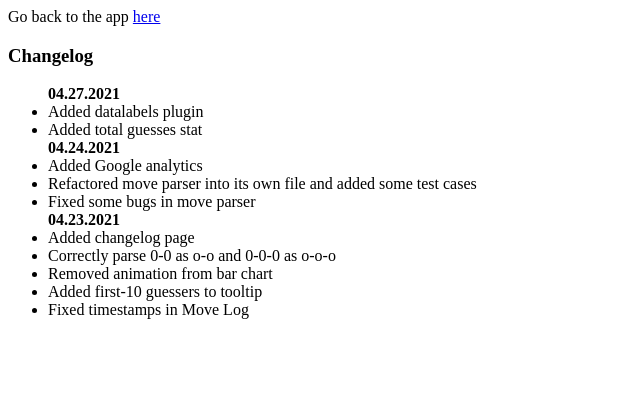
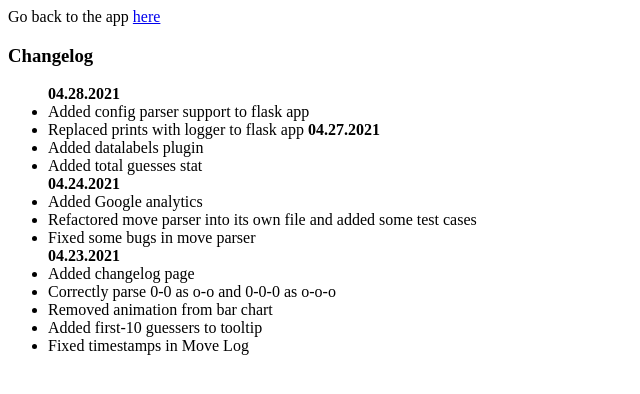
Before and after one commit to keithxm23/chess_chat, a Flask app: page /changelog in a window 1280 px wide. Shown: the top 394 px of the page, without its empty margins (0-640 px from the left). Run offline with Flask 2, Linux system fonts and the light colour scheme.

Commit message:
Add logging, configparsing

```diff
--- /dev/null
+++ b/chesschat.ini
@@ -0,0 +1,3 @@
+[logger]
+debug_log = ./debug.log
+error_log = ./error.log
--- a/main.py
+++ b/main.py
@@ -5,8 +5,13 @@ import re
 from datetime import datetime
 from db import insert_yt_id, check_id_present
 from move_parser import detect_move
+import logging
+import configparser
 
 
+config = configparser.ConfigParser()
+config.read('./chesschat.ini')
+logging.basicConfig(filename = './debug.log', level=logging.DEBUG)
 
 async_mode = None
 app = Flask(__name__)
@@ -28,37 +33,41 @@ def moves():
 
 @socket_.on('my_event', namespace='/test')
 def test_message(message):
-    print(message)
+    app.logger.debug(message)
     yt_id = message['yt_id']
     processing = check_id_present(yt_id)
     if processing:
-        print('already processing ytid, skipping')
+        app.logger.debug('already processing ytid, skipping')
         join_room(yt_id)
         pass
     else:
-        print('adding ytid to db and emitting events')
+        app.logger.debug('adding ytid to db and emitting events')
         insert_yt_id(yt_id)
         join_room(yt_id)
         session['receive_count'] = session.get('receive_count', 0) + 1
-        chat = pytchat.create(video_id=message['yt_id'], interruptable=False)
-        #chat = pytchat.create(video_id='rS-FpbFuP0M', interruptable=False)
-        #chat = pytchat.create(video_id='CULDhDOFEKw', interruptable=False)
-        #chat = pytchat.create(video_id='CULDhDOFEKw', interruptable=False, seektime=900)
-        #chat = pytchat.create(video_id='rS-FpbFuP0M', interruptable=False, seektime=900)
+        try:
+            chat = pytchat.create(video_id=message['yt_id'], interruptable=False)
+            #chat = pytchat.create(video_id='rS-FpbFuP0M', interruptable=False)
+            #chat = pytchat.create(video_id='CULDhDOFEKw', interruptable=False)
+            #chat = pytchat.create(video_id='CULDhDOFEKw', interruptable=False, seektime=900)
+            #chat = pytchat.create(video_id='rS-FpbFuP0M', interruptable=False, seektime=900)
+            #chat = pytchat.create(video_id='rS-aFpbFuP0M', interruptable=False, seektime=900)
+        except Exception as e:
+            app.logger.error(e)
         while chat.is_alive():
             for c in chat.get().sync_items():
-                #print(f"PROCESSING: {c.datetime} [{c.author.name}]- {c.message}")
+                #app.logger.debug(f"PROCESSING: {c.datetime} [{c.author.name}]- {c.message}")
                 move = detect_move(c.message)
                 time_obj = datetime.strptime(f"{c.datetime} EST", '%Y-%m-%d %H:%M:%S %Z')
                 utc_time = time_obj.strftime('%m/%d/%Y %H:%M:%S %Z')
 
 
-                print(f"PROCESSING: {c.datetime} {c.timestamp} [{c.author.name}]- {c.message} {c.elapsedTime}")
+                #app.logger.debug(f"PROCESSING: {c.datetime} {c.timestamp} [{c.author.name}]- {c.message} {c.elapsedTime}")
 
                 if move == None:
-                    print(f"SKIPPING: {c.datetime} [{c.author.name}]- {c.message}")
+                    app.logger.debug(f"SKIPPING: {c.datetime} [{c.author.name}]- {c.message}")
                     continue
-                print(f"{session['receive_count']} EMITTING MOVE: {move} :::: {c.datetime} [{c.author.name}]- {c.message}")
+                app.logger.debug(f"{session['receive_count']} EMITTING MOVE: {move} :::: {c.datetime} [{c.author.name}]- {c.message}")
                 emit('my_response',
                     {'move': move,
                       'count': session['receive_count'],
--- a/templates/changelog.html
+++ b/templates/changelog.html
@@ -10,6 +10,12 @@
 
   <h3>Changelog</h3>
   <ul>
+    <b>04.28.2021</b>
+    <li>
+      Added config parser support to flask app
+    </li>
+    <li>
+      Replaced prints with logger to flask app
     <b>04.27.2021</b>
     <li>
       Added datalabels plugin
--- a/templates/moves/index.html
+++ b/templates/moves/index.html
@@ -289,9 +289,9 @@
                     anchor: 'end',
                     align: 'right',
                     offset: '5',
-                    font: {
-                      weight: 'bold'
-                    },
+                    //font: {
+                    //  weight: 'bold'
+                    //},
                   },
                   maxBarThickness: 50,
                   data: dat,
--- a/todo.txt
+++ b/todo.txt
@@ -1,4 +1,6 @@
 Add a readme
+
+Create a docker image of the app so others can install easy
 
 Add a section for stats (total active guessers with chart etc)
 
```
Also changed, not shown: 1 other file.
